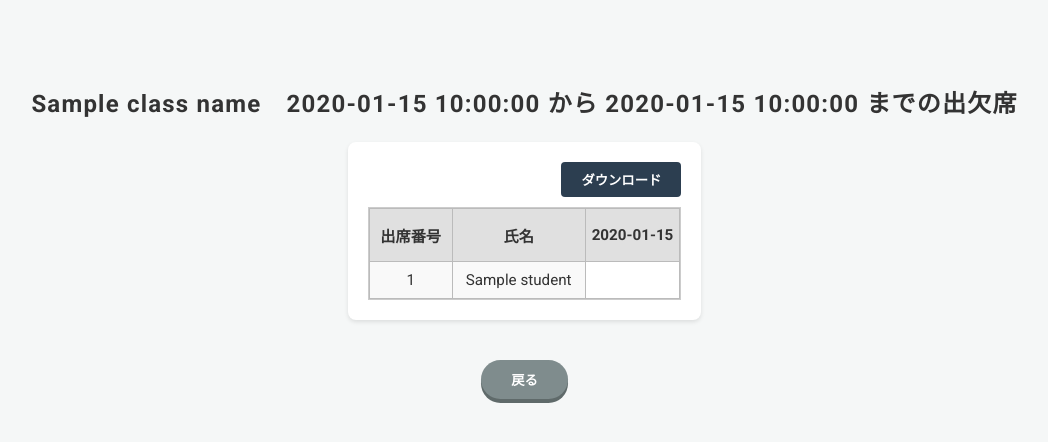
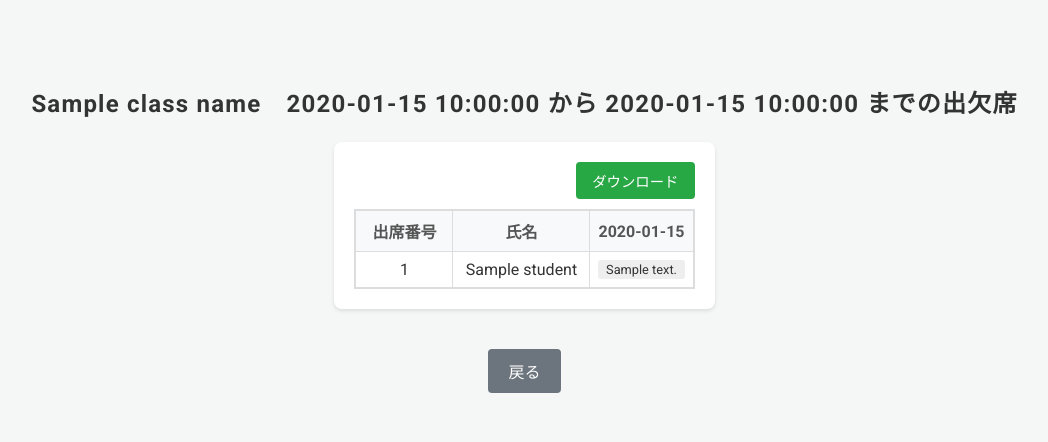
Before and after one commit to esrgdtfdrrthnfytdr/cocone, a FastAPI app: template templates/attendanceResult.html in a window 1280 px wide. Shown: the part 110-552 px from the top of the page, without its empty margins (108-1156 px from the left). Run offline with FastAPI, Linux system fonts and the light colour scheme; the template is opened without the code that fills it: most values are stand-ins (such as "Sample title", 1, 10 or a date in 2020).

Commit message:
Fix result.cssの修正

```diff
--- a/static/css/result.css
+++ b/static/css/result.css
@@ -1,7 +1,4 @@
-/* =========================================
-   基本レイアウト・テーブルスタイル (復元版)
-   ========================================= */
-
+/* ベースレイアウト */
 .result-container {
     background-color: #fff;
     padding: 20px;
@@ -14,7 +11,6 @@
     font-size: 1.5rem;
     margin-bottom: 20px;
     color: #333;
-    text-align: center;
 }
 
 /* アクションバー */
@@ -25,163 +21,135 @@
 }
 
 .download-btn {
-    background-color: #2c3e50; /* 濃い色に変更 */
+    background-color: #28a745;
     color: white;
     border: none;
-    padding: 8px 20px;
+    padding: 8px 16px;
     border-radius: 4px;
     cursor: pointer;
-    font-weight: bold;
+    font-size: 0.9rem;
 }
 .download-btn:hover {
-    background-color: #1a252f;
+    background-color: #218838;
 }
 
-/* テーブル全体 */
+/* テーブルスタイル */
 .table-wrapper {
     overflow-x: auto;
-    border: 1px solid #ccc;
+    max-width: 100%;
+    border: 1px solid #ddd;
 }
 
 .result-table {
     width: 100%;
     border-collapse: collapse;
     white-space: nowrap;
-    font-size: 0.95rem;
 }
 
 .result-table th, .result-table td {
-    border: 1px solid #bbb; /* 枠線を少し濃く */
-    padding: 6px;
+    border: 1px solid #ddd;
+    padding: 8px;
     text-align: center;
     vertical-align: middle;
 }
 
-/* ヘッダー */
 .result-table th {
-    background-color: #e0e0e0; /* 少し濃いグレー */
+    background-color: #f8f9fa;
     font-weight: bold;
-    color: #333;
-    height: 40px;
+    color: #555;
+    min-width: 80px;
 }
 
 /* 固定列 */
 .fixed-col {
     position: sticky;
     left: 0;
-    background-color: #e0e0e0; /* ヘッダーと同じ背景 */
+    background-color: #fff;
     z-index: 10;
-    border-right: 2px solid #999; /* 固定列の境目を強調 */
 }
-.result-table td.fixed-col {
-    background-color: #f9f9f9; /* データ行の固定列は白っぽく */
+.result-table th.fixed-col {
+    background-color: #f8f9fa;
+    z-index: 20;
 }
 
-/* 名前列の位置調整 */
 .name-col {
-    left: 70px; /* 出席番号の幅分ずらす */
+    left: 60px; /* 出席番号列の幅に合わせて調整 */
     min-width: 120px;
     text-align: left;
-    padding-left: 10px;
 }
 .student-id {
-    min-width: 70px;
+    min-width: 60px;
 }
 
-/* セル内の積み上げ */
+/* セル内の積み上げ表示 */
 .cell-stack {
     display: flex;
     flex-direction: column;
-    gap: 3px;
-    min-width: 80px;
+    gap: 2px;
 }
 
-/* --- ステータスバッジ (画像に合わせてソリッドカラーに変更) --- */
 .status {
     display: block;
-    padding: 4px 2px;
-    font-size: 0.85rem;
-    border-radius: 4px;
+    padding: 2px 4px;
+    font-size: 0.8rem;
+    border-radius: 3px;
     cursor: pointer;
-    color: #fff; /* 文字色は白 */
-    text-align: center;
+    background-color: #eee;
+    color: #333;
     transition: opacity 0.2s;
-    font-weight: normal;
+}
+.status:hover {
+    opacity: 0.8;
 }
 
-.status:hover {
-    opacity: 0.85;
-}
-
-/* 各状態の色設定 (画像の配色を再現) */
-.attend {
-    background-color: #48bca3; /* 濃いティールグリーン */
-}
-.absent {
-    background-color: #e74c3c; /* 赤 */
-}
-.late {
-    background-color: #f39c12; /* オレンジ */
-}
-.early {
-    background-color: #e67e22; /* 濃いオレンジ */
-}
-.public-abs {
-    background-color: #d4ac0d; /* マスタードイエロー (画像参考) */
-}
-.special-abs {
-    background-color: #8e44ad; /* 紫 (画像参考) */
-}
-.no-data {
-    background-color: #7f8c8d; /* 濃いグレー (画像image_b4a7af.png参考) */
-    color: #fff;
-}
+/* ステータス別の色 */
+.attend { background-color: #d4edda; color: #155724; }
+.absent { background-color: #f8d7da; color: #721c24; }
+.late { background-color: #fff3cd; color: #856404; }
+.early { background-color: #ffeeba; color: #856404; }
+.public-abs { background-color: #cce5ff; color: #004085; }
+.special-abs { background-color: #e2e3e5; color: #383d41; }
+.no-data { background-color: #f0f0f0; color: #999; }
 
 /* 戻るボタン */
 .back-btn {
-    background-color: #7f8c8d;
+    background-color: #6c757d;
     color: white;
     border: none;
-    padding: 10px 30px;
-    border-radius: 30px;
+    padding: 10px 20px;
+    border-radius: 4px;
     cursor: pointer;
+    font-size: 1rem;
     margin-top: 20px;
-    font-weight: bold;
-    box-shadow: 0 4px 0 #5f6a6a;
 }
-.back-btn:active {
-    transform: translateY(2px);
-    box-shadow: 0 2px 0 #5f6a6a;
+.back-btn:hover {
+    background-color: #5a6268;
 }
 
-
-/* =========================================
-   モーダルウィンドウ (忠実再現スタイル)
-   ※ここは変更せず維持
-   ========================================= */
-
+/* 背景のオーバーレイ */
 .modal-overlay {
     position: fixed;
     top: 0;
     left: 0;
     width: 100vw;
     height: 100vh;
-    background-color: rgba(0, 0, 0, 0.4);
-    display: none;
+    background-color: rgba(0, 0, 0, 0.4); /* 暗い背景 */
+    display: none; /* 初期非表示 */
     justify-content: center;
     align-items: center;
-    z-index: 9999;
+    z-index: 9999; /* 最前面 */
 }
 
 .modal-overlay.active {
     display: flex;
 }
 
+/* ウィンドウ本体 */
 .custom-modal-window {
     width: 500px;
     max-width: 90%;
-    background-color: #ffffff;
-    border-radius: 10px;
+    background-color: #ffffff; /* 白背景を強制 */
+    border-radius: 10px;       /* 角丸 */
     padding: 30px;
     box-shadow: 0 5px 15px rgba(0,0,0,0.3);
     font-family: sans-serif;
@@ -192,6 +160,7 @@
     box-sizing: border-box;
 }
 
+/* タイトル "出欠席状態の変更" */
 .custom-modal-title {
     font-size: 1.5rem;
     font-weight: bold;
@@ -199,17 +168,18 @@
     color: #000;
 }
 
+/* 情報グリッド (出席番号、氏名など) */
 .custom-info-grid {
     width: 100%;
     display: flex;
     flex-direction: column;
-    gap: 15px;
+    gap: 15px; /* 行間 */
     margin-bottom: 30px;
 }
 
 .custom-row {
     display: flex;
-    justify-content: center;
+    justify-content: center; /* 中央寄せ */
     align-items: center;
     width: 100%;
 }
@@ -219,16 +189,17 @@
     text-align: right;
     font-weight: bold;
     font-size: 1rem;
-    margin-right: 30px;
+    margin-right: 30px; /* ラベルと値の間隔 */
 }
 
 .custom-value {
     width: 150px;
     text-align: left;
     font-weight: bold;
-    font-size: 1.4rem;
+    font-size: 1.4rem; /* 値は大きく */
 }
 
+/* セレクトボックスエリア */
 .custom-select-area {
     margin-bottom: 30px;
     text-align: center;
@@ -252,7 +223,7 @@
     width: 100%;
     padding: 10px;
     font-size: 1.2rem;
-    border: 2px solid #333;
+    border: 2px solid #333; /* 太い黒枠 */
     border-radius: 5px;
     background-color: #fff;
     font-weight: bold;
@@ -262,6 +233,7 @@
     appearance: none;
 }
 
+/* 擬似要素でV矢印を作る */
 .custom-select-wrapper::after {
     content: "V";
     position: absolute;
@@ -275,6 +247,7 @@
     font-size: 0.8rem;
 }
 
+/* ボタンエリア */
 .custom-modal-buttons {
     display: flex;
     gap: 20px;
@@ -282,15 +255,17 @@
     width: 100%;
 }
 
+/* ボタン共通スタイル */
 .custom-btn {
     width: 160px;
     height: 50px;
-    border-radius: 25px;
-    border: 2px solid #333;
+    border-radius: 25px; /* 完全な丸み（ピル型） */
+    border: 2px solid #333; /* 太い黒枠 */
     font-size: 1.2rem;
     font-weight: bold;
     color: #fff;
     cursor: pointer;
+    /* 立体的な影 */
     box-shadow: 0 4px 0 #333;
     transition: transform 0.1s, box-shadow 0.1s;
 }
@@ -300,10 +275,15 @@
     box-shadow: 0 2px 0 #333;
 }
 
+/* 戻るボタン (グレー) */
 .btn-gray {
+    background-color: #95a5a6; /* グレー */
+    /* グラデーションで立体感を出す場合 */
     background: linear-gradient(to bottom, #aab7b8, #95a5a6);
 }
 
+/* 変更ボタン (緑/ティール) */
 .btn-green {
+    background-color: #63d2b0; /* 指定画像に近い色 */
     background: linear-gradient(to bottom, #7ee0c4, #63d2b0);
 }
```
